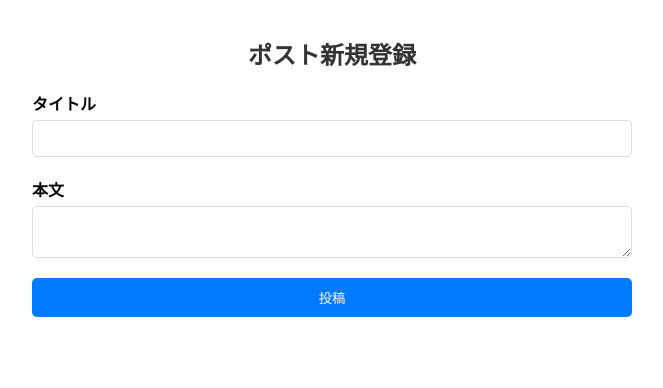
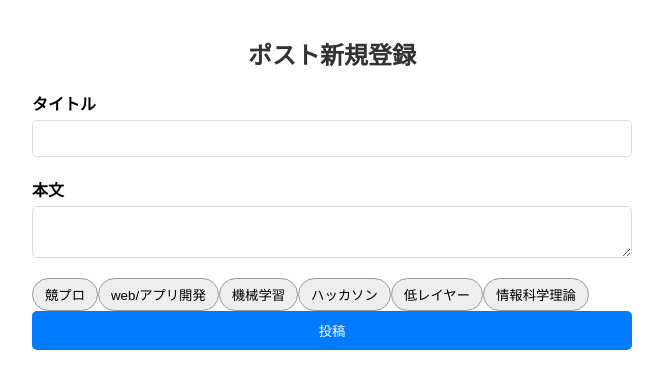
Before and after one commit to azubiwa/OSK-BBS-app, a Next.js app in the folder frontend/: page /create-post in a window 1280 px wide. Shown: the top 388 px of the page, without its empty margins (308-971 px from the left). Built offline with nearby package versions, Linux system fonts and the light colour scheme.

Commit message:
たぐ　フロントエンド側

```diff
--- a/frontend/app/create-post/page.tsx
+++ b/frontend/app/create-post/page.tsx
@@ -2,10 +2,12 @@
 
 import { useState, ChangeEvent, FormEvent } from "react";
 import styles from "../styles/Home.module.css";
+import TagSelector from "../tag-selector";
 
 const CreatePost = () => {
   const [title, setTitle] = useState("");
   const [content, setContent] = useState("");
+  const [selectedTags, setSelectedTags] = useState<string[]>([]);
 
   const handleSubmit = async (e: FormEvent) => {
     e.preventDefault();
@@ -48,6 +50,10 @@ const CreatePost = () => {
             setContent(e.target.value)
           }
         />
+        <TagSelector
+          selectedTags={selectedTags}
+          setSelectedTags={setSelectedTags}
+        />
         <button type="submit" className={styles.button}>
           投稿
         </button>
--- /dev/null
+++ b/frontend/app/styles/TagSelector.module.css
@@ -0,0 +1,20 @@
+.tagContainer {
+  display: flex;
+  flex-wrap: wrap;
+  gap: 8px;
+  margin-top: 1em;
+}
+
+.tagButton {
+  padding: 6px 12px;
+  border-radius: 20px;
+  border: 1px solid #999;
+  background-color: #eee;
+  color: #000;
+  cursor: pointer;
+}
+
+.tagButton.selected {
+  background-color: #007bff;
+  color: white;
+}
--- /dev/null
+++ b/frontend/app/tag-selector.tsx
@@ -0,0 +1,45 @@
+"use client";
+
+import { useState } from "react";
+import styles from "./styles/TagSelector.module.css";
+
+export const TAG_OPTIONS = [
+  "競プロ",
+  "web/アプリ開発",
+  "機械学習",
+  "ハッカソン",
+  "低レイヤー",
+  "情報科学理論",
+];
+
+type Props = {
+  selectedTags: string[];
+  setSelectedTags: (tags: string[]) => void;
+};
+
+export default function TagSelector({ selectedTags, setSelectedTags }: Props) {
+  const toggleTag = (tag: string) => {
+    if (selectedTags.includes(tag)) {
+      setSelectedTags(selectedTags.filter((t) => t !== tag));
+    } else {
+      setSelectedTags([...selectedTags, tag]);
+    }
+  };
+  return (
+    <div className="flex flex-wrap gap-2 my-4">
+      {TAG_OPTIONS.map((tag) => (
+        <button
+          key={tag}
+          type="button"
+          onClick={() => toggleTag(tag)}
+          className={`${styles.tagButton} ${
+            selectedTags.includes(tag) ? styles.selected : ""
+          }`}
+        >
+          {" "}
+          {tag}
+        </button>
+      ))}
+    </div>
+  );
+}
```
